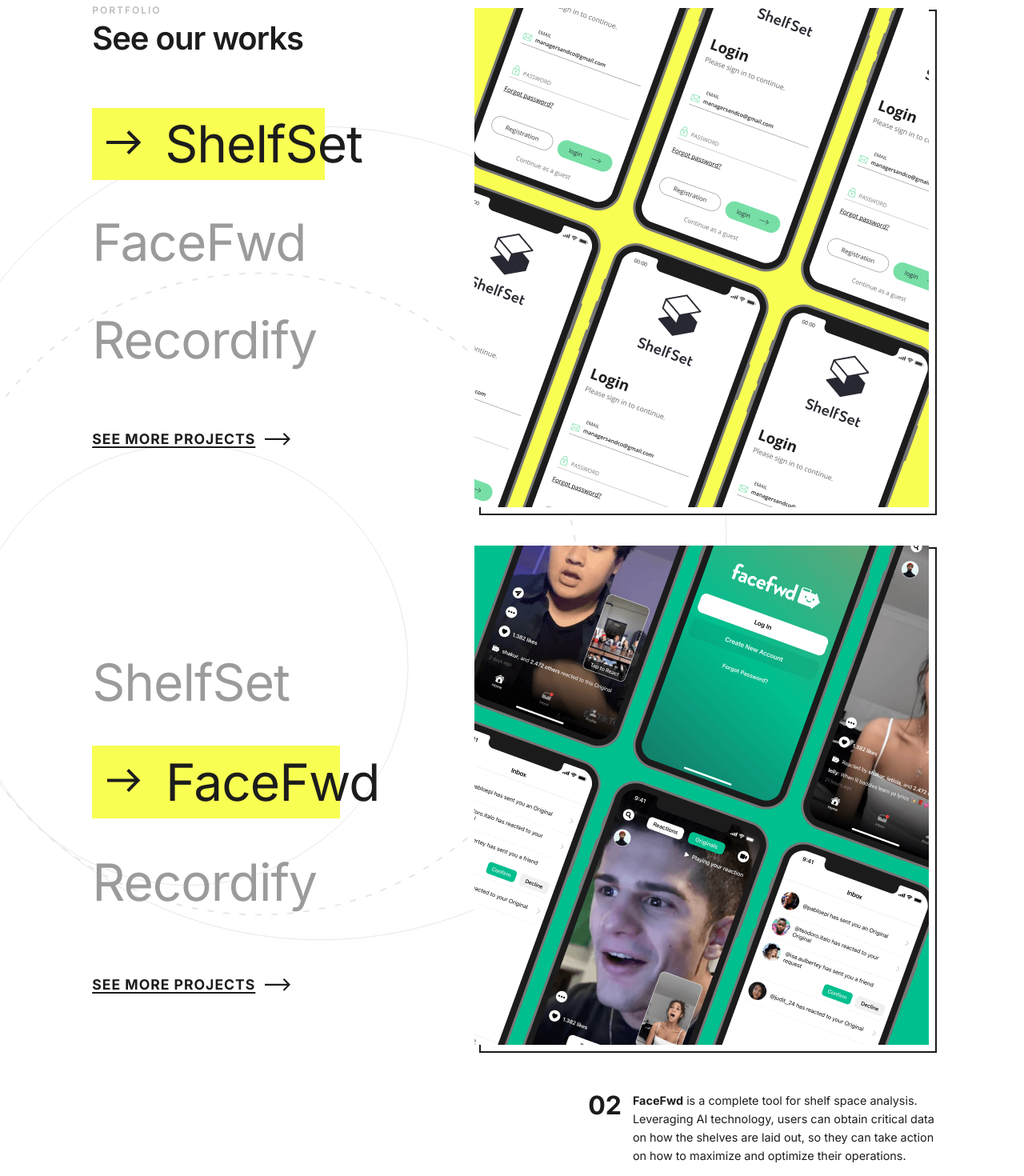
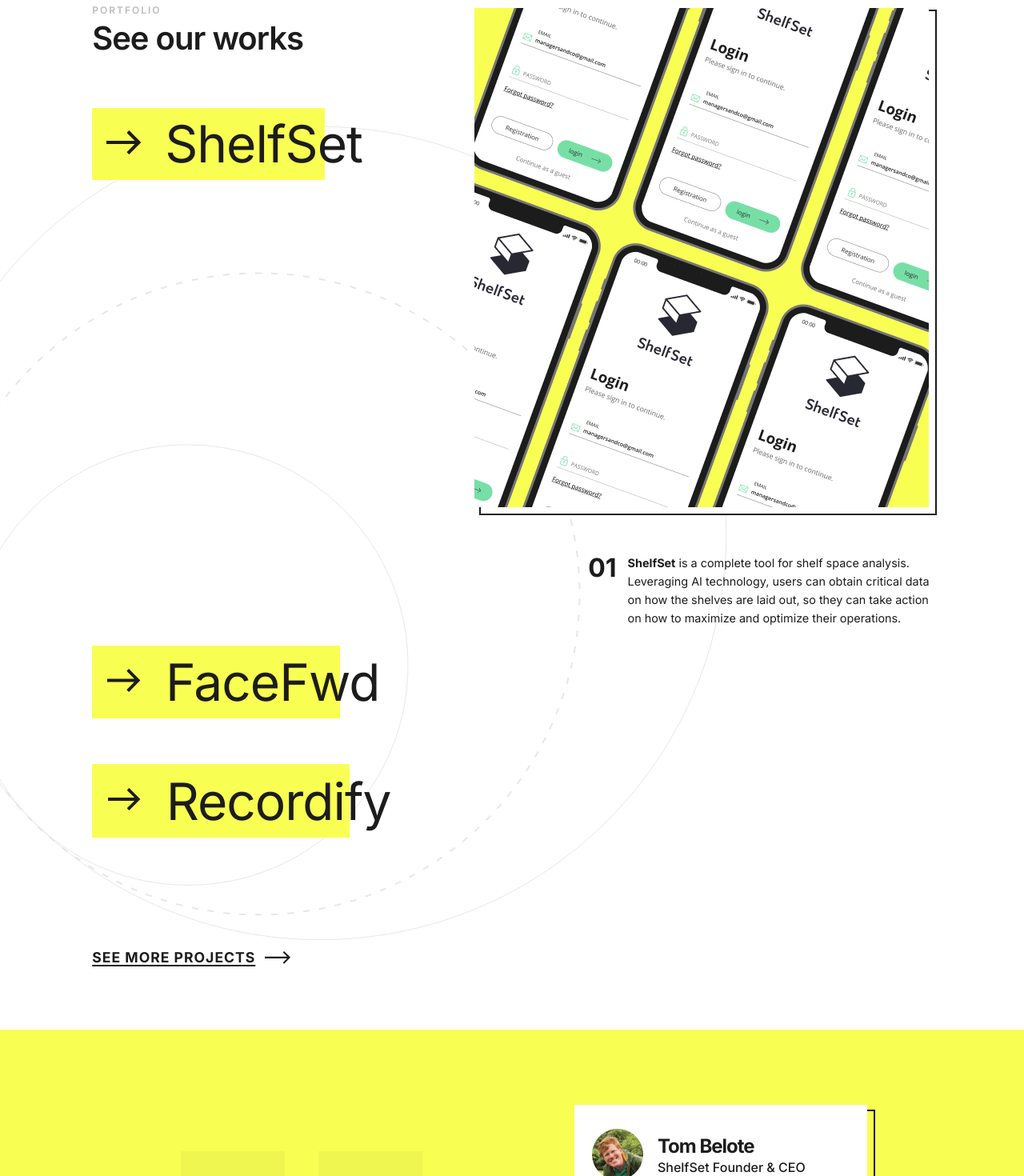
Before and after one commit to marianoForge/quillokFinal, a React (Create React App) app: page / in a window 1280 px wide. Shown: the part 3040-4510 px from the top of the page at 80% size. Built offline with nearby package versions, Linux system fonts and the light colour scheme; a web font is replaced by a local one.

Commit message:
Projects

```diff
--- a/package.json
+++ b/package.json
@@ -16,7 +16,7 @@
     "web-vitals": "^1.1.2"
   },
   "scripts": {
-    "start": "react-scripts start",
+    "start": "CHOKIDAR_USEPOLLING=true react-scripts start",
     "build": "react-scripts build",
     "test": "react-scripts test",
     "eject": "react-scripts eject"
--- a/src/components/Portfolio.js
+++ b/src/components/Portfolio.js
@@ -1,14 +1,11 @@
-import React, { useState } from "react";
-import Shelfset from "./worksPortfolio/Shelfset";
-import Facefwd from "./worksPortfolio/Facefwd";
-import Recordify from "./worksPortfolio/Recordify";
-import * as portStyles from "../styles/portfolio.module.css";
+import React from 'react';
+import Shelfset from './worksPortfolio/Shelfset';
+import Facefwd from './worksPortfolio/Facefwd';
+import moreProjects from '../images/work_arrow_MoreProjects.svg';
+import Recordify from './worksPortfolio/Recordify';
+import * as portStyles from '../styles/portfolio.module.css';
 
 const Portfolio = () => {
-
-
-  const [show, setShow] = useState()
-
   return (
     <div className={portStyles.flex_container_fluid}>
       <div className={portStyles.flex_container}>
@@ -17,20 +14,24 @@
           <p className={portStyles.subtitleSection}>See our works</p>
         </div>
 
-          <div style={{ display: show ? "block" : "block" }}  id="workShelfset">
+        <div>
           <Shelfset />
         </div>
 
-          <div style={{ display: show ? "block" : "block" }} id="workFacefwd">
+        <div>
           <Facefwd />
         </div>
-
-          <div style={{ display: show ? "block" : "none" }} id="workRecordify">
+        <div>
           <Recordify />
         </div>
-
-
-
+        <div className={portStyles.WorksContent}>
+          <div className={portStyles.btMoreProjects}>
+            <div className={portStyles.txtMoreProjects}>SEE MORE PROJECTS</div>
+            <div className={portStyles.arrowMoreProjects}>
+              <img src={moreProjects} width="100%" alt="More Projects" />
+            </div>
+          </div>
+        </div>
       </div>
     </div>
   );
--- a/src/components/worksPortfolio/Facefwd.js
+++ b/src/components/worksPortfolio/Facefwd.js
@@ -1,46 +1,23 @@
-import React from "react";
-import * as portStyles from "../../styles/portfolio.module.css";
-import moreProjects from "../../images/work_arrow_MoreProjects.svg";
-import arrowMenu from "../../images/work_arrow_menu.svg";
-import works from "../../images/works_img_2.png";
+import React, { useState } from 'react';
+import { projects } from '../../content/projects';
+import * as portStyles from '../../styles/portfolio.module.css';
+import arrowMenu from '../../images/work_arrow_menu.svg';
+import works from '../../images/works_img_2.png';
 // import imgArrowUnselect from "../images/work_arrowUnselect.svg";
 
 const Facefwd = () => {
+  const [show, setShow] = useState(false);
 
-  const onOff  = () =>{
+  const handleShow = () => {
+    setShow(!show);
+  };
 
-    // const cambiaWork = (nuevoWork) => {
-    //     setShow(style={{ display: show ? "block" : "none" }};)
-    //   }
+  console.log(projects);
 
-    let workUno = document.getElementById("workShelfset");
-    let workDos = document.getElementById("workFacefwd");
-    let workTres = document.getElementById("workRecordify");
-
-    // if ( workUno.display === "block")  {
-    //     workUno.display = "none";
-    // } else if (workUno.display === "none") {
-    //     workTres.display = "block";
-    // } else {
-    //     alert ('cacotaaa')
-    //     workDos.display = "block";
-    // }
-
-    workUno.innerHTML = "PUTO";
-    workDos.innerHTML = "EL QUE";
-    workTres.innerHTML = "LEE";
-}
-
-    return(
-
+  return (
     <div id="facefwd" className={portStyles.WorksContent}>
       <div className={portStyles.leftContent}>
-            <div className={portStyles.WorksMenu}>
-
-              <div className={portStyles.unhighlight}>
-                <div className={portStyles.workUnselect}>ShelfSet</div>
-              </div>
-
+        <div className={portStyles.WorksMenu} onClick={handleShow}>
           <div className={portStyles.highlight}>
             <div className={portStyles.btSelect}>
               <div className={portStyles.menuArrow}>
@@ -49,43 +26,25 @@
               <div className={portStyles.workSelect}>FaceFwd</div>
             </div>
           </div>
-
-              <div className={portStyles.unhighlight}>
-                <div className={portStyles.workUnselect}>Recordify</div>
-              </div>
-
-              <div className={portStyles.btMoreProjects}>
-                <div className={portStyles.txtMoreProjects}>
-                  SEE MORE PROJECTS
-                </div>
-                <div className={portStyles.arrowMoreProjects}>
-                  <img src={moreProjects} width="100%" alt="More Projects" />
         </div>
       </div>
-            </div>
-          </div>
+      {show ? (
         <div className={portStyles.rightContent}>
           <div className={portStyles.frameImageWork}>
-              <div className={portStyles.imageWork} >
+            <div className={portStyles.imageWork}>
               <img src={works} width="100%" alt="Works" />
             </div>
           </div>
           <div className={portStyles.workDescription}>
             <div className={portStyles.numberDesc}>02</div>
             <div className={portStyles.textDesc}>
-                <strong>FaceFwd</strong> is a complete tool for shelf space
-                analysis. Leveraging AI technology, users can obtain critical
-                data on how the shelves are laid out, so they can take action on
-                how to maximize and optimize their operations.
+              <strong>{projects[1].title}</strong> {projects[1].contentShort}
             </div>
           </div>
         </div>
+      ) : null}
     </div>
-
-
-    )
-
-
+  );
 };
 
-export default Facefwd
+export default Facefwd;
--- a/src/components/worksPortfolio/Recordify.js
+++ b/src/components/worksPortfolio/Recordify.js
@@ -1,51 +1,20 @@
-import React from "react";
-import * as portStyles from "../../styles/portfolio.module.css";
-import moreProjects from "../../images/work_arrow_MoreProjects.svg";
-import arrowMenu from "../../images/work_arrow_menu.svg";
-import works from "../../images/works_img_3.png";
-// import imgArrowUnselect from "../images/work_arrowUnselect.svg";
+import React, { useState } from 'react';
+import * as portStyles from '../../styles/portfolio.module.css';
+import { projects } from '../../content/projects';
+import arrowMenu from '../../images/work_arrow_menu.svg';
+import works from '../../images/works_img_3.png';
 
 const Recordify = () => {
+  const [show, setShow] = useState(false);
 
-  const onOff  = () =>{
+  const handleShow = () => {
+    setShow(!show);
+  };
 
-    // const cambiaWork = (nuevoWork) => {
-    //     setShow(style={{ display: show ? "block" : "none" }};)
-    //   }
-
-    let workUno = document.getElementById("workShelfset");
-    let workDos = document.getElementById("workFacefwd");
-    let workTres = document.getElementById("workRecordify");
-
-    // if ( workUno.display === "block")  {
-    //     workUno.display = "none";
-    // } else if (workUno.display === "none") {
-    //     workTres.display = "block";
-    // } else {
-    //     alert ('cacotaaa')
-    //     workDos.display = "block";
-    // }
-
-    workUno.innerHTML = "PUTO";
-    workDos.innerHTML = "EL QUE";
-    workTres.innerHTML = "LEE";
-}
-
-
-    return(
-
+  return (
     <div className={portStyles.WorksContent}>
       <div className={portStyles.leftContent}>
-            <div className={portStyles.WorksMenu}>
-
-              <div className={portStyles.unhighlight}>
-                <div className={portStyles.workUnselect}>ShelfSet</div>
-              </div>
-
-              <div className={portStyles.unhighlight}>
-                <div className={portStyles.workUnselect}>FaceFwd</div>
-              </div>
-
+        <div className={portStyles.WorksMenu} onClick={handleShow}>
           <div className={portStyles.highlight}>
             <div className={portStyles.btSelect}>
               <div className={portStyles.menuArrow}>
@@ -54,39 +23,25 @@
               <div className={portStyles.workSelect}>Recordify</div>
             </div>
           </div>
-
-              <div className={portStyles.btMoreProjects}>
-                <div className={portStyles.txtMoreProjects}>
-                  SEE MORE PROJECTS
-                </div>
-                <div className={portStyles.arrowMoreProjects}>
-                  <img src={moreProjects} width="100%" alt="More Projects" />
         </div>
       </div>
-            </div>
-          </div>
+      {show ? (
         <div className={portStyles.rightContent}>
           <div className={portStyles.frameImageWork}>
-              <div className={portStyles.imageWork} >
+            <div className={portStyles.imageWork}>
               <img src={works} width="100%" alt="Works" />
             </div>
           </div>
           <div className={portStyles.workDescription}>
             <div className={portStyles.numberDesc}>03</div>
             <div className={portStyles.textDesc}>
-                <strong>Recordify</strong> is a complete tool for shelf space
-                analysis. Leveraging AI technology, users can obtain critical
-                data on how the shelves are laid out, so they can take action on
-                how to maximize and optimize their operations.
+              <strong>{projects[2].title}</strong> {projects[2].contentShort}
             </div>
           </div>
         </div>
+      ) : null}
     </div>
-
-
-    )
-
-
+  );
 };
 
-export default Recordify
+export default Recordify;
--- a/src/components/worksPortfolio/Shelfset.js
+++ b/src/components/worksPortfolio/Shelfset.js
@@ -1,46 +1,23 @@
-import React from "react";
-import * as portStyles from "../../styles/portfolio.module.css";
-import moreProjects from "../../images/work_arrow_MoreProjects.svg";
-import arrowMenu from "../../images/work_arrow_menu.svg";
-import works from "../../images/works_img_1.png";
+import React, { useState } from 'react';
+import * as portStyles from '../../styles/portfolio.module.css';
+import { projects } from '../../content/projects';
+import arrowMenu from '../../images/work_arrow_menu.svg';
+import works from '../../images/works_img_1.png';
 // import imgArrowUnselect from "../images/work_arrowUnselect.svg";
 
+const Shelfset = () => {
+  const [show, setShow] = useState(true);
 
-const Shelfset = () => {
+  const handleShow = () => {
+    setShow(!show);
+  };
 
-    const onOff  = () =>{
-
-        // const cambiaWork = (nuevoWork) => {
-        //     setShow(style={{ display: show ? "block" : "none" }};)
-        //   }
-
-        let workUno = document.getElementById("workShelfset");
-        let workDos = document.getElementById("workFacefwd");
-        let workTres = document.getElementById("workRecordify");
-
-        // if ( workUno.display === "block")  {
-        //     workUno.display = "none";
-        // } else if (workUno.display === "none") {
-        //     workTres.display = "block";
-        // } else {
-        //     alert ('cacotaaa')
-        //     workDos.display = "block";
-        // }
-
-        workUno.innerHTML = "PUTO";
-        workDos.innerHTML = "EL QUE";
-        workTres.innerHTML = "LEE";
-    }
-
-    return(
-
+  return (
     <div className={portStyles.WorksContent}>
-
       {/* <button onClick={onOff} > CONCHA LORA</button> */}
 
       <div className={portStyles.leftContent}>
-            <div className={portStyles.WorksMenu}>
-
+        <div className={portStyles.WorksMenu} onClick={handleShow}>
           <div className={portStyles.highlight}>
             <div className={portStyles.btSelect}>
               <div className={portStyles.menuArrow}>
@@ -49,47 +26,25 @@
               <div className={portStyles.workSelect}>ShelfSet</div>
             </div>
           </div>
-
-              <div onClick={onOff} className={portStyles.unhighlight}>
-                <div className={portStyles.workUnselect}>FaceFwd</div>
-              </div>
-
-              <div className={portStyles.unhighlight}>
-                <div className={portStyles.workUnselect}>Recordify</div>
-              </div>
-
-              <div className={portStyles.btMoreProjects}>
-                <div className={portStyles.txtMoreProjects}>
-                  SEE MORE PROJECTS
-                </div>
-                <div className={portStyles.arrowMoreProjects}>
-                  <img src={moreProjects} width="100%" alt="More Projects" />
         </div>
       </div>
-            </div>
-          </div>
+      {show ? (
         <div className={portStyles.rightContent}>
           <div className={portStyles.frameImageWork}>
-              <div className={portStyles.imageWork} >
+            <div className={portStyles.imageWork}>
               <img src={works} width="100%" alt="Works" />
             </div>
           </div>
           <div className={portStyles.workDescription}>
             <div className={portStyles.numberDesc}>01</div>
             <div className={portStyles.textDesc}>
-                <strong>ShelfSet</strong> is a complete tool for shelf space
-                analysis. Leveraging AI technology, users can obtain critical
-                data on how the shelves are laid out, so they can take action on
-                how to maximize and optimize their operations.
+              <strong>{projects[0].title}</strong> {projects[0].contentShort}
             </div>
           </div>
         </div>
+      ) : null}
     </div>
-
-
-    )
-
-
+  );
 };
 
-export default Shelfset
+export default Shelfset;
--- a/src/content/projects.js
+++ b/src/content/projects.js
@@ -3,7 +3,7 @@
     num: '01',
     title: 'ShelfSet',
     id: 1,
-    contentShort: `ShelfSet is a complete tool for shelf space analysis. Leveraging AI technology, users can obtain critical data on how the shelves are laid out, so they can take action on how to maximize and optimize their operations.`,
+    contentShort: ` is a complete tool for shelf space analysis. Leveraging AI technology, users can obtain critical data on how the shelves are laid out, so they can take action on how to maximize and optimize their operations.`,
     content: `ShelfSet is a complete tool for shelf space analysis. Leveraging AI technology, users can obtain critical data on how the shelves are laid out, so they can take action on how to maximize and optimize their operations.
     Lorem ipsum dolor sit amet, consectetur adipiscing elit. Integer faucibus tincidunt morbi ultrices ipsum. Maecenas donec sed amet netus eget platea. Ut enim lectus turpis semper lectus aenean non vehicula ullamcorper.
     Facilisi viverra dui, quis venenatis. Accumsan, cursus eleifend lectus felis rhoncus dui donec. Tortor condimentum urna, venenatis ut et non massa amet. Amet, egestas quis tincidunt tellus.`,
@@ -12,7 +12,7 @@
     num: '02',
     title: 'FaceFwd',
     id: 2,
-    contentShort: `FaceFwd is a complete tool for shelf space analysis. Leveraging AI technology, users can obtain critical data on how the shelves are laid out, so they can take action on how to maximize and optimize their operations.`,
+    contentShort: ` is a complete tool for shelf space analysis. Leveraging AI technology, users can obtain critical data on how the shelves are laid out, so they can take action on how to maximize and optimize their operations.`,
     content: `FaceFwd is a complete tool for shelf space analysis. Leveraging AI technology, users can obtain critical data on how the shelves are laid out, so they can take action on how to maximize and optimize their operations.
     Lorem ipsum dolor sit amet, consectetur adipiscing elit. Integer faucibus tincidunt morbi ultrices ipsum. Maecenas donec sed amet netus eget platea. Ut enim lectus turpis semper lectus aenean non vehicula ullamcorper.
     Facilisi viverra dui, quis venenatis. Accumsan, cursus eleifend lectus felis rhoncus dui donec. Tortor condimentum urna, venenatis ut et non massa amet. Amet, egestas quis tincidunt tellus.`,
@@ -21,7 +21,7 @@
     num: '03',
     title: 'Recordify',
     id: 3,
-    contentShort: `Recordify is a complete tool for shelf space analysis. Leveraging AI technology, users can obtain critical data on how the shelves are laid out, so they can take action on how to maximize and optimize their operations.`,
+    contentShort: ` is a complete tool for shelf space analysis. Leveraging AI technology, users can obtain critical data on how the shelves are laid out, so they can take action on how to maximize and optimize their operations.`,
     content: `Recordify is a complete tool for shelf space analysis. Leveraging AI technology, users can obtain critical data on how the shelves are laid out, so they can take action on how to maximize and optimize their operations.
     Lorem ipsum dolor sit amet, consectetur adipiscing elit. Integer faucibus tincidunt morbi ultrices ipsum. Maecenas donec sed amet netus eget platea. Ut enim lectus turpis semper lectus aenean non vehicula ullamcorper.
     Facilisi viverra dui, quis venenatis. Accumsan, cursus eleifend lectus felis rhoncus dui donec. Tortor condimentum urna, venenatis ut et non massa amet. Amet, egestas quis tincidunt tellus.`,
--- a/src/styles/portfolio.module.css
+++ b/src/styles/portfolio.module.css
@@ -5,7 +5,6 @@
   }
   75% {
     transform: scale(1.05);
-
   }
   100% {
     opacity: 1;
@@ -13,63 +12,63 @@
   }
 }
 
-.flex_container_fluid{
+.flex_container_fluid {
   display: flex;
   justify-content: center;
   width: 100%;
   padding: 0px;
-  background-image: url("../images/portfolioBGcircles.svg");
+  background-image: url('../images/portfolioBGcircles.svg');
   background-repeat: no-repeat;
   background-position-x: -320px;
   background-position-y: 80px;
   overflow: hidden;
 }
-.flex_container{
+.flex_container {
   max-width: 1440px;
   width: 100%;
   margin: 10% auto 5% auto;
 }
-  .WorksTitle{
+.WorksTitle {
   width: 100%;
   margin-left: 9%;
 }
-  .titleSection{
-    color: #BCBCBC;
+.titleSection {
+  color: #bcbcbc;
   font-size: 12px;
   font-weight: 600;
   letter-spacing: 2px;
 }
-    .subtitleSection{
-    font-family: "Inter";
+.subtitleSection {
+  font-family: 'Inter';
   font-weight: 600;
   font-size: 2.5em;
   letter-spacing: -1px;
   line-height: 1.2em;
   margin: 0.1em 0 1em 0;
 }
-  .WorksContent{
+.WorksContent {
   display: flex;
   justify-content: space-between;
   margin-left: 9%;
 }
-    .leftContent{
+.leftContent {
   margin-top: 2%;
 }
-      .WorksMenu{
+.WorksMenu {
   display: flex;
   flex-direction: column;
 }
-        .btSelect{
+.btSelect {
   display: flex;
 }
-            .menuArrow{
+.menuArrow {
   position: relative;
   left: 6%;
   z-index: 10;
   width: clamp(2em, 6vw, 5em);
   align-self: center;
 }
-          .workSelect{
+.workSelect {
   position: relative;
   left: 16%;
   z-index: 10;
@@ -77,14 +76,14 @@
   font-weight: 400;
   letter-spacing: -1px;
 }
-          .highlight{
+.highlight {
   position: relative;
   width: 90%;
   padding: 2% 0;
   margin-bottom: 10%;
-            background: #F9FF52;
+  background: #f9ff52;
 }
-          .unhighlight{
+.unhighlight {
   display: flex;
   width: 0px;
   padding: 2% 0;
@@ -92,33 +91,33 @@
   background: rgba(249, 255, 82);
   transition: all 0.5s ease-out;
 }
-            .unhighlight:hover{
+.unhighlight:hover {
   width: 90%;
   background: #f9ff52;
 }
 
-        .workUnselect{
+.workUnselect {
   z-index: 10;
   font-size: clamp(2em, 5vw, 4em);
   font-weight: 400;
   letter-spacing: -1px;
-          color: #9B9B9B;
+  color: #9b9b9b;
   transition: all 0.5s ease-out;
 }
-            .workUnselect:hover{
+.workUnselect:hover {
   cursor: pointer;
   color: black;
   position: relative;
   padding-left: 34px;
 }
-        .btMoreProjects{
+.btMoreProjects {
   display: flex;
   margin-top: 8%;
 }
-          .btMoreProjects:hover{
+.btMoreProjects:hover {
   cursor: pointer;
 }
-          .txtMoreProjects{
+.txtMoreProjects {
   font-size: clamp(1em, 2vw, 1.1em);
   letter-spacing: 1px;
   font-weight: 700;
@@ -126,19 +125,19 @@
   text-underline-offset: 3px;
   padding: 10px 12px 16px 0;
 }
-          .arrowMoreProjects{
+.arrowMoreProjects {
   align-self: center;
 }
 
-    .rightContent{
+.rightContent {
   display: flex;
   flex-direction: column;
   align-items: flex-end;
   margin-right: 9%;
 }
-    .frameImageWork{
+.frameImageWork {
   position: relative;
-      border: 2px #1C1C1C solid;
+  border: 2px #1c1c1c solid;
   background: white;
   top: -100px;
   right: 4px;
@@ -148,25 +147,28 @@
   animation-duration: 0.8s;
   animation-timing-function: ease-in-out;
 }
-      .imageWork{
+.imageWork {
   position: relative;
   top: -4px;
   left: -8px;
 }
-      .workDescription{
+.workDescription {
   display: flex;
   justify-content: space-between;
   width: 440px;
   margin-top: -54px;
+  animation-name: imageWork;
+  animation-duration: 0.8s;
+  animation-timing-function: ease-in-out;
 }
-        .numberDesc{
-          color: #1C1C1C;
+.numberDesc {
+  color: #1c1c1c;
   font-size: 2em;
   font-weight: 700;
   padding: 0 14px 0 0;
 }
-        .textDesc{
-          color: #1C1C1C;
+.textDesc {
+  color: #1c1c1c;
   font-size: 0.9em;
   font-weight: 400;
   line-height: 1.6em;
@@ -174,48 +176,48 @@
 }
 
 /* MediaQuery MOBILE */
-@media (min-width:0px) and (max-width:980px) {
-  .flex_container_fluid{
+@media (min-width: 0px) and (max-width: 980px) {
+  .flex_container_fluid {
     background-size: cover;
     background-position-x: -500px;
     background-position-y: 40px;
   }
-  .flex_container{
+  .flex_container {
     margin: 10% auto 70px auto;
   }
-  .WorksContent{
+  .WorksContent {
     flex-direction: column;
   }
-  .WorksTitle{
+  .WorksTitle {
     margin: 20px 0 130px 9%;
   }
-  .frameImageWork{
+  .frameImageWork {
     align-self: center;
     left: 8px;
   }
-  .leftContent{
+  .leftContent {
     align-self: baseline;
     order: 2;
     margin-top: 0;
   }
-  .workDescription{
+  .workDescription {
     flex-direction: column;
     width: 100%;
     margin-top: -80px;
     margin-bottom: 40px;
   }
-    .numberDesc{
+  .numberDesc {
     font-size: 2em;
     font-weight: 600;
     padding: 0 0 10px 0;
   }
-    .textDesc{
+  .textDesc {
     font-size: 0.9em;
     font-weight: 400;
     line-height: 1.5em;
     padding: 2px 0 0 0;
   }
-    .btMoreProjects{
+  .btMoreProjects {
     margin-top: 0;
   }
 }
```
Lines whose indentation alone changed are shown as unchanged.
